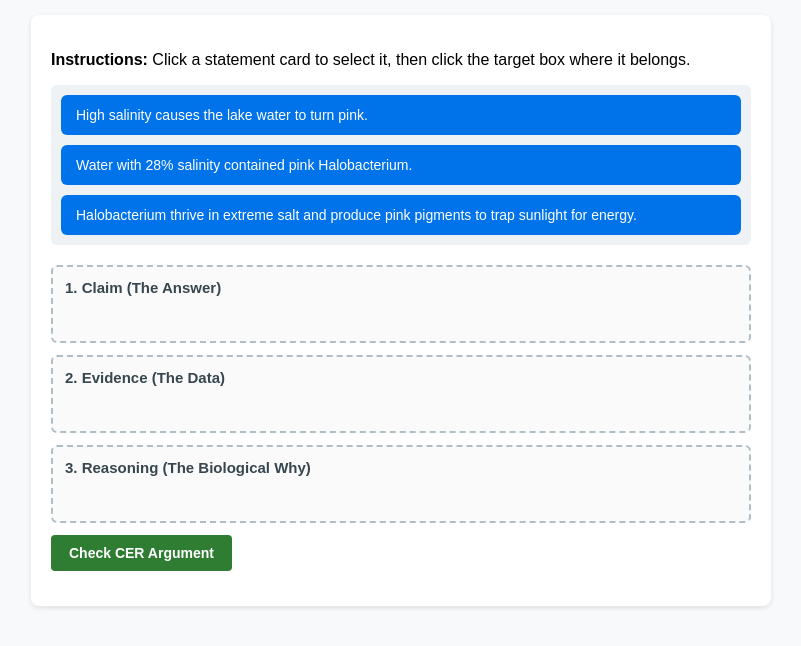
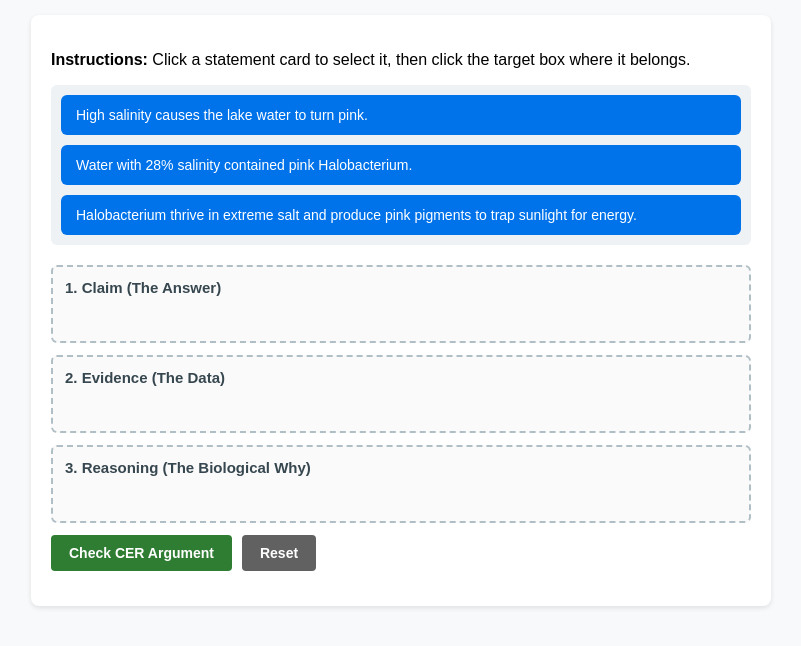
Before and after one commit to mwilks-cloud/CERpractice, a plain HTML site: page index.html in a window 1280 px wide. Shown: the whole page, without its empty margins (239-1040 px from the left). Drawn offline with Linux system fonts and the light colour scheme.

Commit message:
Update index.html

```diff
--- a/index.html
+++ b/index.html
@@ -60,6 +60,10 @@
       color: #37474f;
       font-size: 15px;
     }
+    .button-group {
+      display: flex;
+      gap: 10px;
+    }
     .btn {
       background: #2e7d32;
       color: white;
@@ -72,6 +76,12 @@
     }
     .btn:hover {
       background: #1b5e20;
+    }
+    .btn-reset {
+      background: #616161;
+    }
+    .btn-reset:hover {
+      background: #424242;
     }
     #feedback {
       margin-top: 15px;
@@ -104,7 +114,11 @@
     <div class="slot-content"></div>
   </div>
 
-  <button class="btn" onclick="checkCER()">Check CER Argument</button>
+  <div class="button-group">
+    <button class="btn" onclick="checkCER()">Check CER Argument</button>
+    <button class="btn btn-reset" onclick="resetGame()">Reset</button>
+  </div>
+
   <div id="feedback"></div>
 </div>
 
@@ -121,7 +135,15 @@
     const pool = document.getElementById("cardPool");
     pool.innerHTML = "";
 
-    // Shuffle cards so they do not appear in CER order
+    // Clear slots
+    document.querySelectorAll(".slot-content").forEach(slot => slot.innerHTML = "");
+
+    // Clear feedback text
+    const feedback = document.getElementById("feedback");
+    feedback.innerText = "";
+    feedback.className = "";
+
+    // Shuffle cards
     const shuffled = [...cardsData].sort(() => Math.random() - 0.5);
 
     shuffled.forEach(item => {
@@ -152,7 +174,6 @@
     if (!selectedCard) return;
     const contentArea = slotEl.querySelector(".slot-content");
 
-    // Move any existing card in the target slot back to the main pool
     if (contentArea.children.length > 0) {
       document.getElementById("cardPool").appendChild(contentArea.children[0]);
     }
@@ -192,6 +213,11 @@
     }
   }
 
+  function resetGame() {
+    selectedCard = null;
+    initGame();
+  }
+
   initGame();
 </script>
 
```
